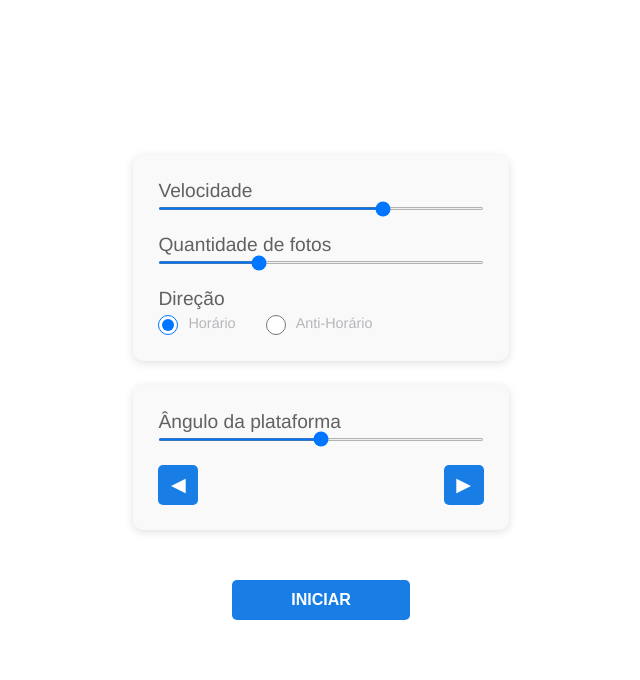
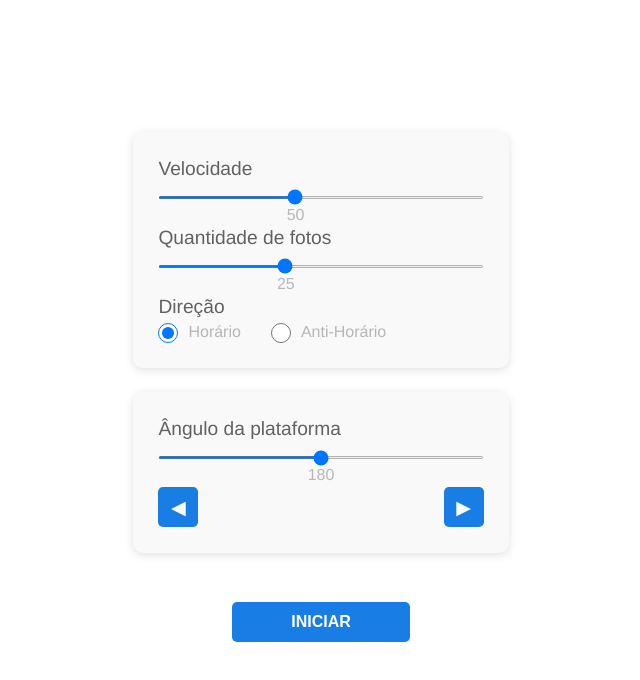
Before and after one commit to Andredev-dias/testAutomTech, a plain HTML site: page index.html in a window 1280 px wide. Shown: the whole page, without its empty margins (319-959 px from the left). Drawn offline with Linux system fonts and the light colour scheme.

Commit message:
final, falta testar e verificar

```diff
--- a/index.html
+++ b/index.html
@@ -14,27 +14,31 @@
     <section>
       <div class="wrapLabelAndInput">
         <label for="velocity">Velocidade</label>
+        <div class="range-wrap">
+          <div class="range-value" id="rangeV"></div>
           <input
+            id="range"
             type="range"
-          id="velocity"
-          name="velo"
             min="0"
-          max="100"
-          value="70"
-          step="10"
+            max="120"
+            value="50"
+            step="1"
           />
+        </div>
       </div>
       <div class="wrapLabelAndInput">
         <label for="velocity">Quantidade de fotos</label>
+        <div class="range-wrap">
+          <div class="range-value" id="rangeV2"></div>
           <input
+            id="range2"
             type="range"
-          id="Quantidade de fotos"
-          name="qtd"
             min="0"
-          max="100"
+            max="65"
             value="25"
-          step="10"
+            step="1"
           />
+        </div>
       </div>
       <div class="wrapLabelAndInput">
         <label>Direção</label>
@@ -60,16 +64,18 @@
     </section>
     <section>
       <div class="wrapLabelAndInput">
-        <label for="angle">Ângulo da plataforma</label>
+        <label for="range3">Ângulo da plataforma</label>
+        <div class="range-wrap">
+          <div class="range-value" id="rangeV3"></div>
           <input
+            id="range3"
             type="range"
-          id="angle"
-          name="angleValue"
             min="0"
             max="360"
             value="180"
-          step="2"
+            step="1"
           />
+        </div>
       </div>
       <div class="wrapArrowBtns">
         <button>◀</button>
@@ -79,5 +85,58 @@
     <div class="wrapBtnStart">
       <button class="btnIStart">Iniciar</button>
     </div>
+
+    <script>
+      const range = document.getElementById("range"),
+        rangeV = document.getElementById("rangeV");
+      const range2 = document.getElementById("range2"),
+        rangeV2 = document.getElementById("rangeV2");
+      const range3 = document.getElementById("range3"),
+        rangeV3 = document.getElementById("rangeV3");
+      setValue = () => {
+        const newValue = Number(
+            ((range.value - range.min) * 100) /
+              (range.max - range.min)
+          ),
+          newPosition = 10 - newValue * 0.2;
+        rangeV.innerHTML = `<span>${range.value}</span>`;
+        rangeV.style.left = `calc(${newValue}% + (${newPosition}px))`;
+      };
+
+      setValue2 = () => {
+        const newValue2 = Number(
+            ((range2.value - range2.min) * 100) /
+              (range2.max - range2.min)
+          ),
+          newPosition2 = 10 - newValue2 * 0.2;
+        rangeV2.innerHTML = `<span>${range2.value}</span>`;
+        rangeV2.style.left = `calc(${newValue2}% + (${newPosition2}px))`;
+      };
+
+      setValue3 = () => {
+        const newValue3 = Number(
+            ((range3.value - range3.min) * 100) /
+              (range3.max - range3.min)
+          ),
+          newPosition3 = 10 - newValue3 * 0.2;
+        rangeV3.innerHTML = `<span>${range3.value}</span>`;
+        rangeV3.style.left = `calc(${newValue3}% + (${newPosition3}px))`;
+      };
+      document.addEventListener(
+        "DOMContentLoaded",
+        setValue
+      );
+      document.addEventListener(
+        "DOMContentLoaded",
+        setValue2
+      );
+      document.addEventListener(
+        "DOMContentLoaded",
+        setValue3
+      );
+      range.addEventListener("input", setValue);
+      range2.addEventListener("input", setValue2);
+      range3.addEventListener("input", setValue3);
+    </script>
   </body>
 </html>
--- a/styles.css
+++ b/styles.css
@@ -10,7 +10,7 @@
   --words: #616161;
   --inputInfo: #8e8e949d;
   --fontSizeTitles: 1.2rem;
-  --fontSizeInfos: 0.9rem;
+  --fontSizeInfos: 1rem;
   --btnBackground: #0071e3;
   --btnWords: #ffffff;
 }
@@ -58,6 +58,7 @@ section {
   width: 100%;
   gap: 5px;
   margin-bottom: 3vh;
+  position: relative;
 }
 
 .wrapLabelAndInput:nth-last-child(3n - 2) {
@@ -93,6 +94,29 @@ input[type="range"] {
 input[type="range"]::-webkit-slider-runnable-track {
   border: none;
   border-radius: 3px;
+}
+
+.range-wrap {
+  width: auto;
+  position: relative;
+}
+.range-value {
+  position: absolute;
+  top: 100%;
+}
+.range-value span {
+  width: 30px;
+  height: 24px;
+  line-height: 24px;
+  text-align: center;
+  background: transparent;
+  color: var(--inputInfo);
+  font-size: 1rem;
+  display: block;
+  position: absolute;
+  left: 50%;
+  transform: translate(-50%, 0);
+  border-radius: 6px;
 }
 
 input[type="radio"] {
```
Lines whose indentation alone changed are shown as unchanged.
